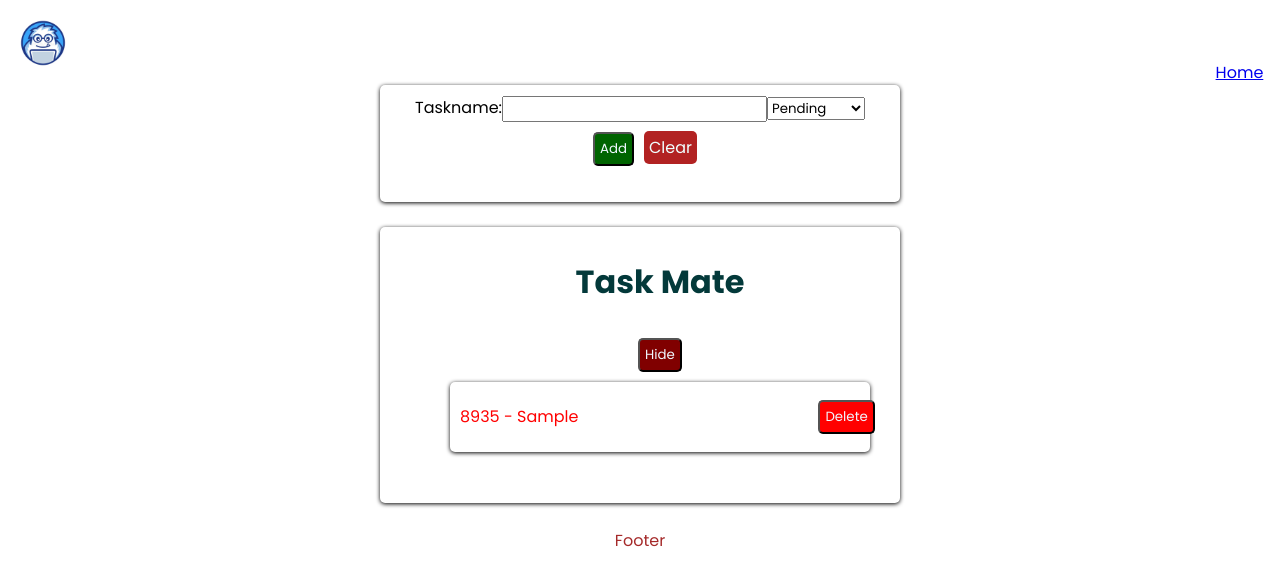
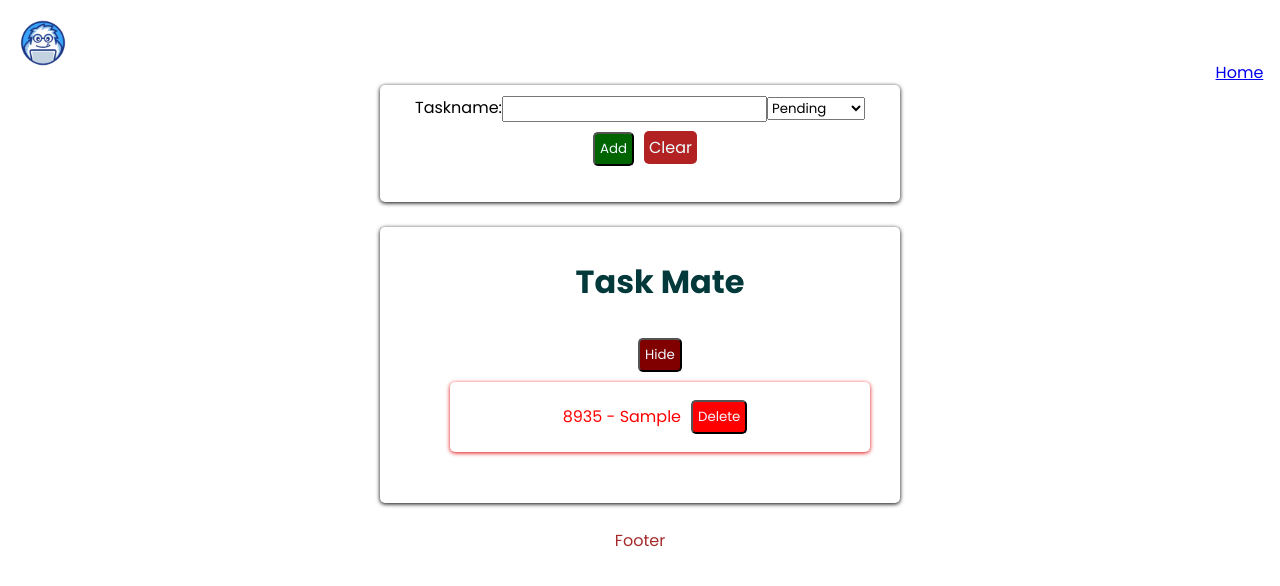
Before and after one commit to SivaG-pro/Taskmate, a React (Create React App) app: page / in a window 1280 px wide. Both pictures are taken after typing "Sample" into the empty fields and a click on the button "Add". Shown: the top 586 px of the page. Built offline with nearby package versions, Linux system fonts and the light colour scheme.

Commit message:
CSS update

```diff
--- a/src/App.css
+++ b/src/App.css
@@ -12,6 +12,7 @@
     box-shadow: black 0px 1px 4px ;
     align-content: center;
     text-align: center;
+
 }
 
 
@@ -25,6 +26,7 @@ button{
     border-radius: 5px;
     margin:10px;
     color: aliceblue;
+    display: inline;
 
 }
 button.addButton{
@@ -33,23 +35,16 @@ button.addButton{
 
 
 }
-button.sub{
-    background-color: red;
-    position:relative;
-    left: 230px;
-}
+
 
 .complete{
     color:rgb(12, 228, 12);
-
-
-}
-.box span{
-    box-shadow: rgb(12, 228, 12);
+    box-shadow: rgb(9, 230, 9) 0px 1px 4px;
 }
 
 .incomplete{
     color:red;
+    box-shadow: rgb(222, 11, 11) 0px 1px 4px;
 }
 
 .logo{
@@ -88,16 +83,21 @@ button.sub{
     cursor: pointer;
 }
 
-.boxes{
+.boxes {
     margin: auto;
     display: flex;
     height: 50px;
     width: 400px;
     padding: 10px;
     border-radius: 5px;
-    box-shadow: black 0px 1px 4px ;
-    align-content: center;
+
+    align-items: center;
+    justify-content: center;
     text-align: center;
-    align-items: center;
+}
+
+button.sub {
+    background-color: red;
+    border-radius: 5px;
 
 }
--- a/src/components/TaskCard.js
+++ b/src/components/TaskCard.js
@@ -2,8 +2,8 @@ export  function TaskCard({task,deletetask}) {
   return (
     <div>
 
-          <li className={task.completed ? "complete":"incomplete"} >
-            <span className="boxes">{task.id} - {task.name}
+          <li>
+            <span className={`boxes ${task.completed ? "complete":"incomplete"}`}>{task.id} - {task.name}
             <button className="sub" onClick={() => deletetask(task.id)}>Delete</button>
             </span>
           <br />
```
